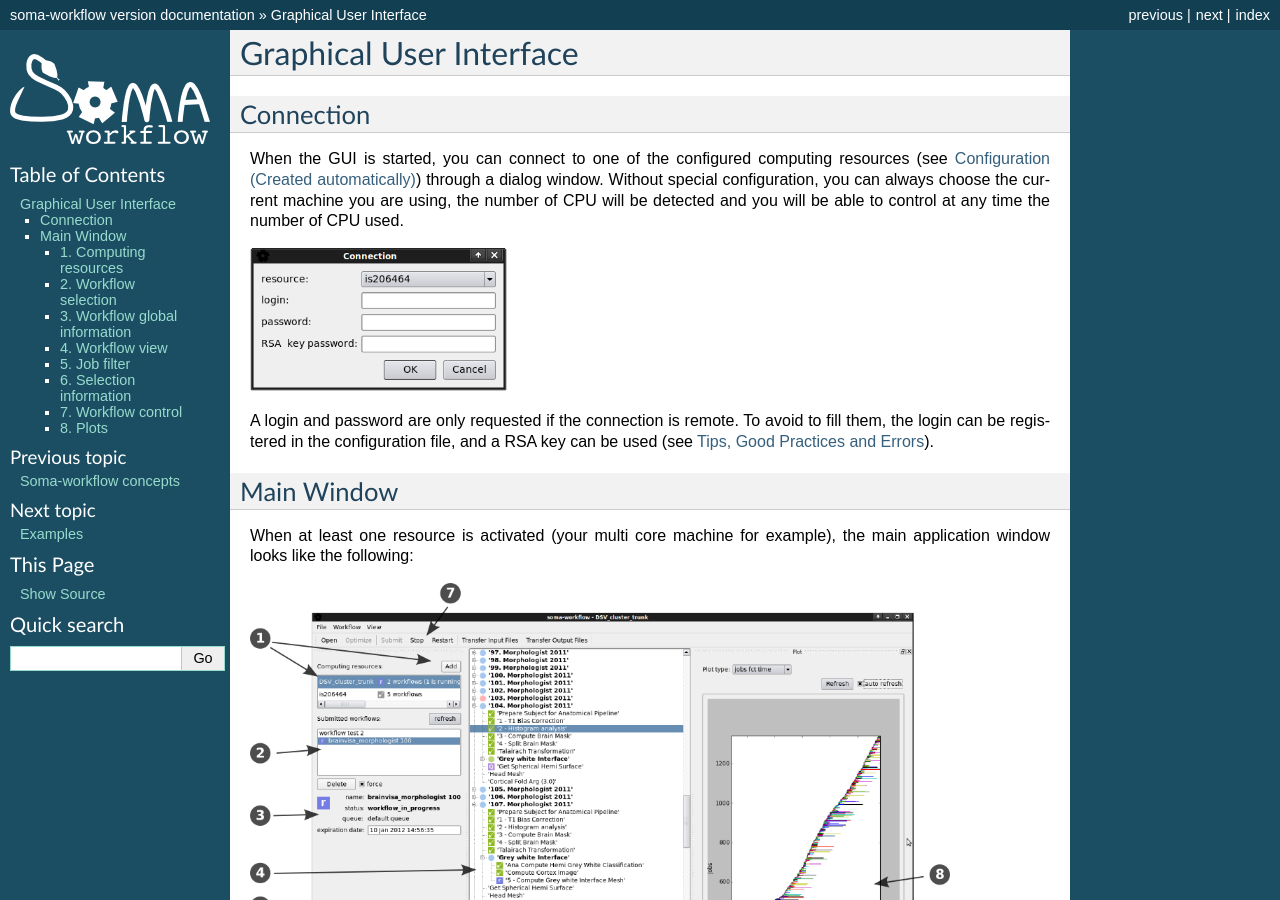
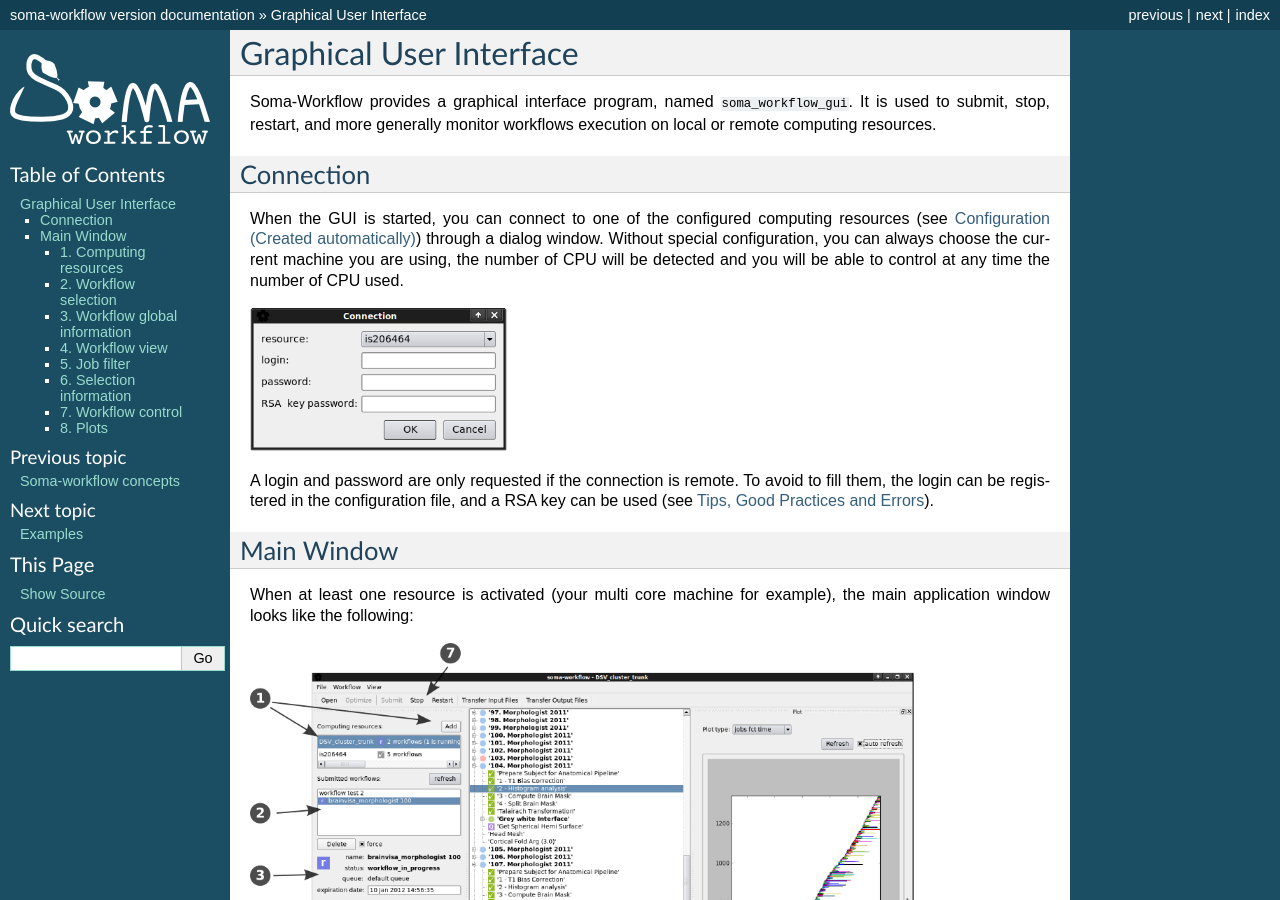
Before and after one commit to populse/soma-workflow, a Sphinx documentation site: the page built from doc/source/gui.txt, in a window 1280 px wide and 900 px high. Built offline with Sphinx 7.4.7, drawn with Linux system fonts in a browser that asks for light colours; the version number could not be read and is left out.

Commit message:
Name the GUI in the doc: soma_workflow_gui

```diff
--- a/doc/source/gui.txt
+++ b/doc/source/gui.txt
@@ -4,6 +4,7 @@
 Graphical User Interface
 ========================
 
+Soma-Workflow provides a graphical interface program, named ``soma_workflow_gui``. It is used to submit, stop, restart, and more generally monitor workflows execution on local or remote computing resources.
 
 Connection
 ==========
```
